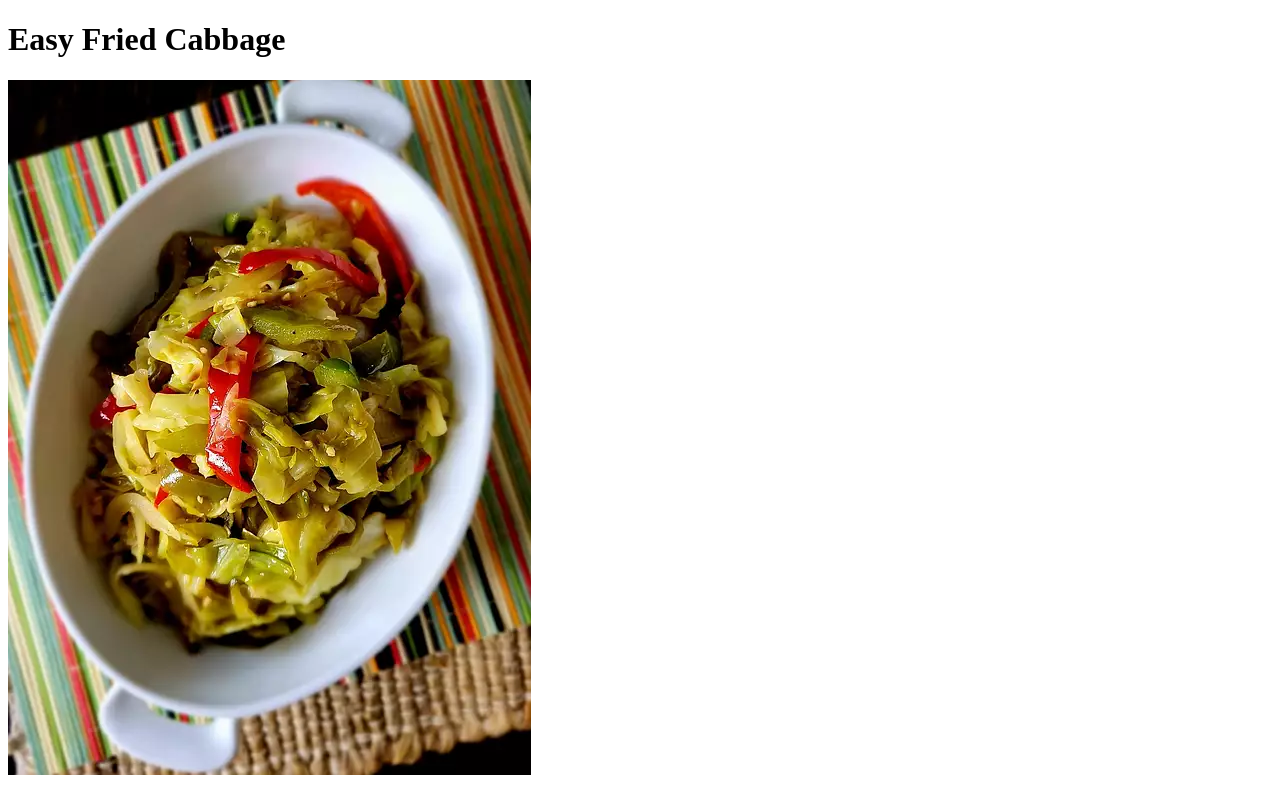
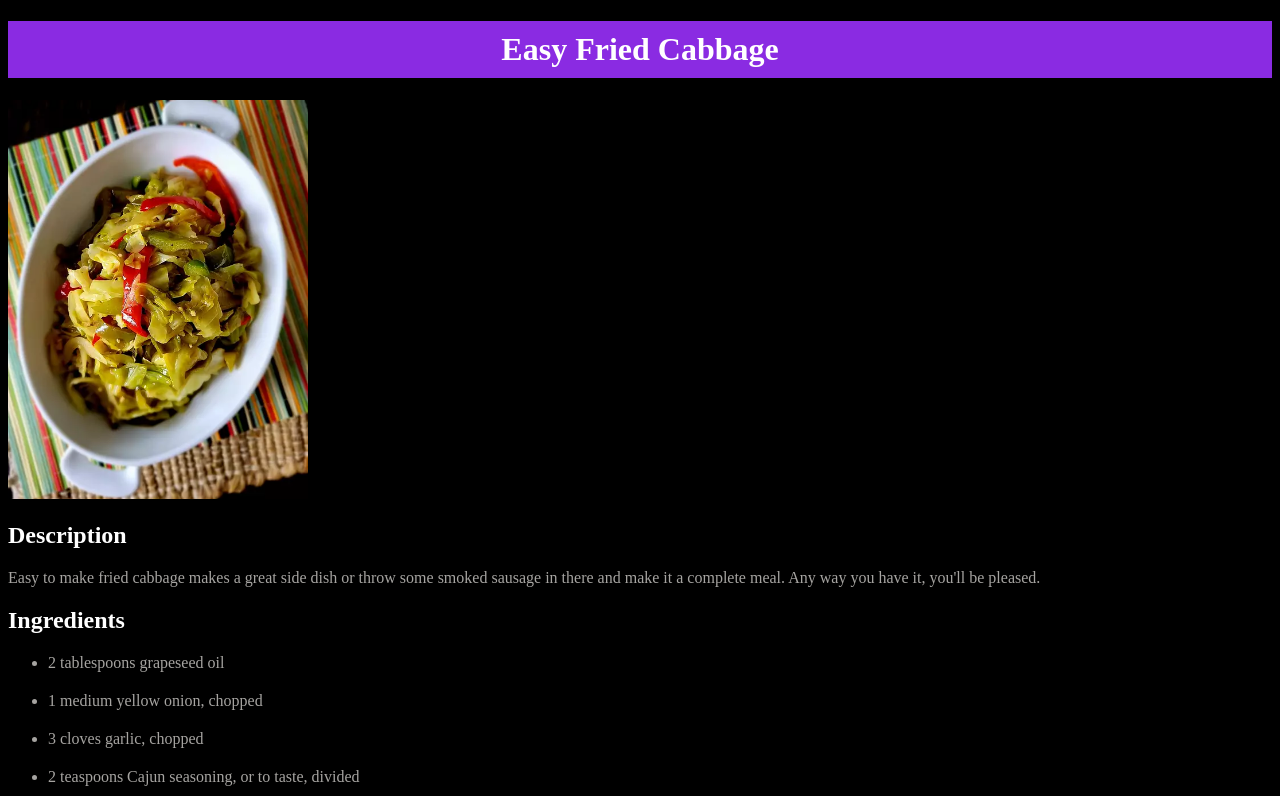
Before and after one commit to Bjwills7/odin-recipes, a plain HTML site: page recipes/easy-fried-cabbage.html in a window 1280 px wide. Shown: the top 796 px of the page. Drawn offline with Linux system fonts and the light colour scheme.

Commit message:
Add styles to recipe pages

```diff
--- a/recipes/easy-fried-cabbage.html
+++ b/recipes/easy-fried-cabbage.html
@@ -6,6 +6,7 @@
     <meta http-equiv="X-UA-Compatible" content="IE=edge">
     <meta name="viewport" content="width=device-width, initial-scale=1.0">
     <title>Easy Fried Cabbage Recipe</title>
+    <link rel="stylesheet" href="../style.css">
 </head>
 
 <body>
--- /dev/null
+++ b/style.css
@@ -0,0 +1,35 @@
+body {
+    background-color: black;
+}
+
+h1 {
+    background-color: blueviolet;
+    text-align: center;
+    padding: 10px;
+    color: white;
+}
+
+h2,
+h3 {
+    color: white;
+}
+
+img {
+    height: auto;
+    width: 300px;
+}
+
+ul,
+ol,
+p,
+h3 {
+    color: #a6a4a1;
+}
+
+a {
+    color: aquamarine;
+}
+
+li {
+    margin-top: 20px;
+}
```
Also changed, not shown: recipes/mango-lemonade.html (+1 -0 lines), recipes/nashville-hot-chicken-biscuits.html (+1 -0 lines).
